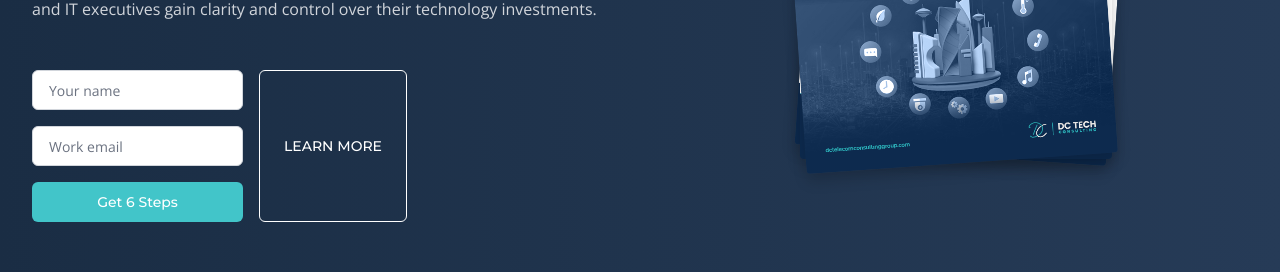
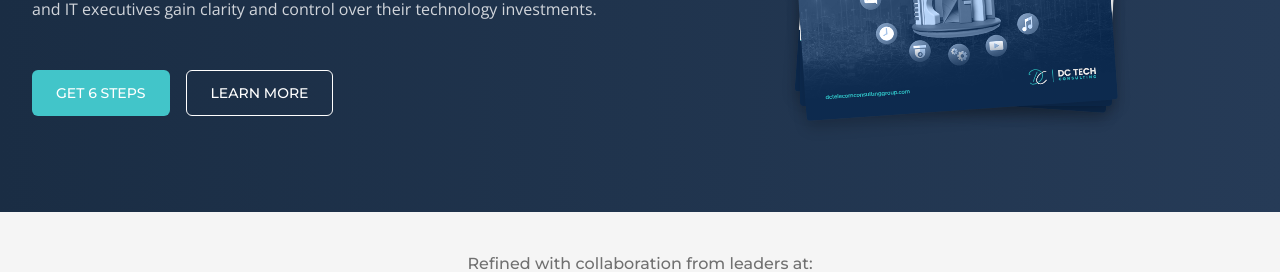
Before and after one commit to boognish24/v0-dc-tech-consulting-landing-page, a Next.js app: page / in a window 1280 px wide. Shown: the part 489-761 px from the top of the page. Built offline with nearby package versions, Linux system fonts and the light colour scheme.

Commit message:
fix(landing): hero uses modal, dual-CTA uses inline form

```diff
--- a/app/page.tsx
+++ b/app/page.tsx
@@ -187,7 +187,7 @@ export default function LandingPage() {
                 technology investments.
               </p>
               <div className="flex flex-col sm:flex-row gap-4 pt-4">
-                <BottomLeadForm />
+                <HeroLeadModal />
                 <Button
                   variant="outline"
                   className="bg-transparent text-white border-white hover:bg-white/10 uppercase font-medium text-sm px-6 py-3 h-auto transition-colors duration-200"
@@ -503,7 +503,7 @@ export default function LandingPage() {
                     className="rounded-md shadow-lg"
                   />
                 </div>
-                <HeroLeadModal />
+                <BottomLeadForm />
               </div>
 
               {/* Right Column - Schedule Consultation */}
```
